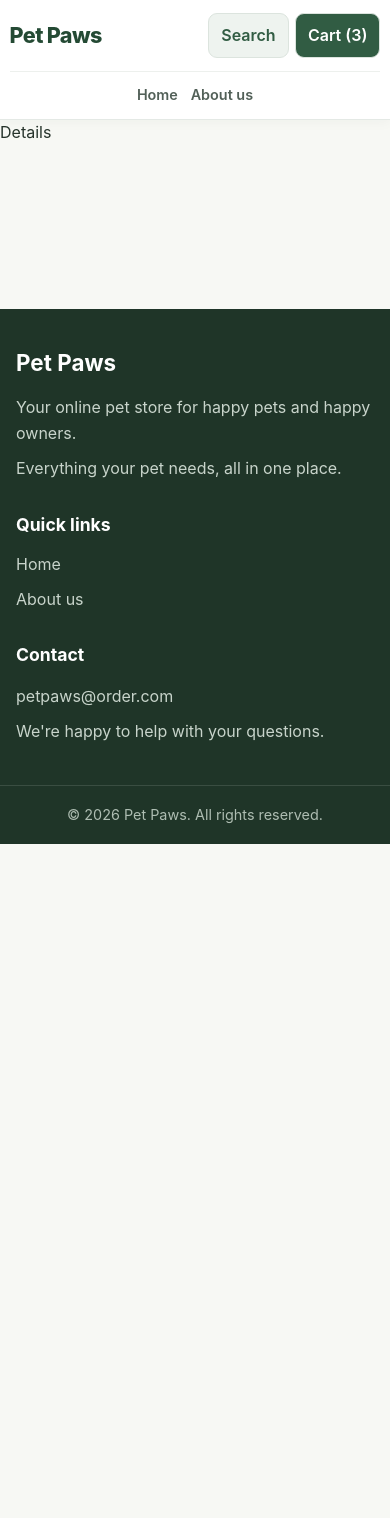
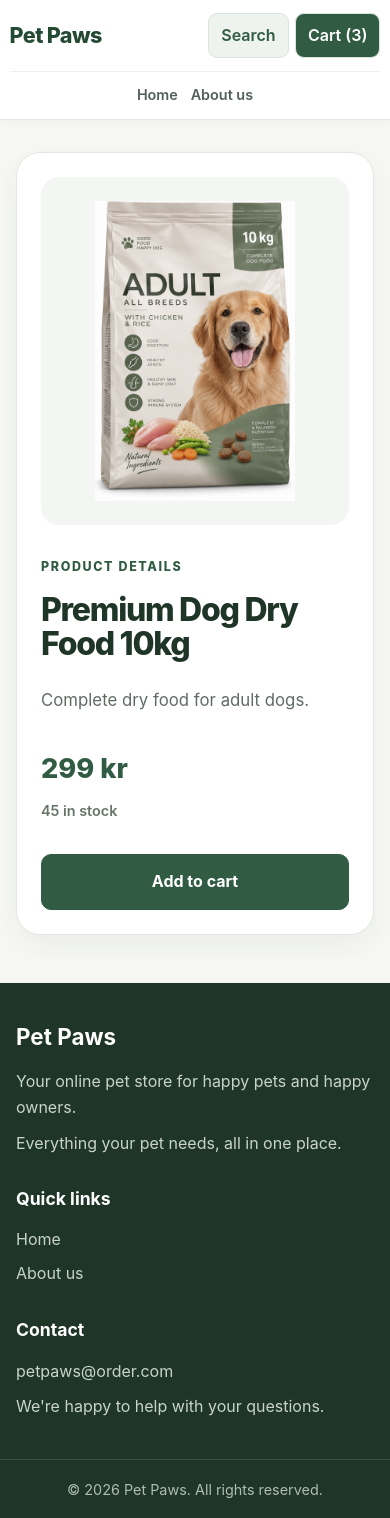
Before and after one commit to ekatera/Webshop_group_project, a React (Vite) app: page /products/detail/1 in a window 390 px wide. Before the commit the page ends 844 px from the top, so only its background shows below. Built offline with nearby package versions, Linux system fonts and the light colour scheme; data requests are answered from the project's data file.

Commit message:
Create product details page

```diff
--- a/src/App.css
+++ b/src/App.css
@@ -680,6 +680,148 @@ body {
   transform: translateY(-2px);
 }
 
+.details-page {
+  width: min(1180px, calc(100% - 2rem));
+  margin: 0 auto;
+  padding: 4rem 0 5rem;
+}
+
+.details-card {
+  display: grid;
+  grid-template-columns: minmax(0, 1fr) minmax(0, 1fr);
+  gap: 4rem;
+  align-items: center;
+  padding: 3rem;
+  background: #ffffff;
+  border: 1px solid #e2e8e3;
+  border-radius: 24px;
+  box-shadow: 0 10px 30px rgba(31, 53, 40, 0.06);
+}
+
+.details-image-wrapper {
+  display: flex;
+  align-items: center;
+  justify-content: center;
+  min-height: 480px;
+  padding: 2.5rem;
+  background: #f3f6f2;
+  border-radius: 18px;
+}
+
+.details-image {
+  width: 100%;
+  max-width: 430px;
+  height: 430px;
+  display: block;
+  object-fit: contain;
+}
+
+.details-info {
+  max-width: 500px;
+}
+
+.details-label {
+  margin: 0 0 1rem;
+  color: #315c43;
+  font-size: 0.78rem;
+  font-weight: 800;
+  letter-spacing: 0.13em;
+}
+
+.details-info h1 {
+  margin: 0 0 1.5rem;
+  color: #1f3528;
+  font-size: clamp(2.2rem, 4vw, 3.4rem);
+  font-weight: 800;
+  line-height: 1.08;
+  letter-spacing: -0.04em;
+}
+
+.details-description {
+  margin: 0 0 2rem;
+  color: #5f6c63;
+  font-size: 1.05rem;
+  line-height: 1.75;
+}
+
+.details-price {
+  margin: 0 0 0.5rem;
+  color: #315c43;
+  font-size: 1.7rem;
+  font-weight: 800;
+}
+
+.details-stock {
+  margin: 0 0 2rem;
+  color: #68756b;
+  font-size: 0.9rem;
+  font-weight: 600;
+}
+
+.details-add-button {
+  min-width: 180px;
+  padding: 0.9rem 1.5rem;
+  border: 1px solid #315c43;
+  border-radius: 10px;
+  background: #315c43;
+  color: #ffffff;
+  font: inherit;
+  font-weight: 700;
+  cursor: pointer;
+  transition:
+    background 0.2s ease,
+    transform 0.2s ease,
+    box-shadow 0.2s ease;
+}
+
+.details-add-button:hover {
+  background: #264b35;
+  transform: translateY(-2px);
+  box-shadow: 0 6px 16px rgba(49, 92, 67, 0.2);
+}
+
+@media (max-width: 800px) {
+  .details-page {
+    padding: 2rem 0 3rem;
+  }
+
+  .details-card {
+    grid-template-columns: 1fr;
+    gap: 2rem;
+    padding: 1.5rem;
+  }
+
+  .details-image-wrapper {
+    min-height: 320px;
+    padding: 1.5rem;
+  }
+
+  .details-image {
+    height: 300px;
+  }
+
+  .details-info h1 {
+    font-size: 2rem;
+  }
+
+  .details-add-button {
+    width: 100%;
+  }
+}
+
+.product-card__link {
+  color: inherit;
+  text-decoration: none;
+}
+
+.product-card__link h2 {
+  transition: color 0.2s ease;
+}
+
+.product-card__link:hover h2 {
+  color: #315c43;
+}
+
 @media (max-width: 900px) {
   .products-grid {
     grid-template-columns: repeat(3, minmax(0, 1fr));
--- a/src/components/Details.tsx
+++ b/src/components/Details.tsx
@@ -1,9 +1,87 @@
+import { useUserStore } from './Store';
+import { useQuery } from '@tanstack/react-query';
+import { useParams } from 'react-router-dom';
+
+type Product = {
+  id: number;
+  title: string;
+  description: string;
+  price: number;
+  animal: string | string[];
+  categories: string[];
+  onSale: boolean;
+  picture: string;
+  saldo: number;
+};
+
 const Details = () => {
-    return (
-        <div>
-        Details
-        </div>
-    );
+  const { id } = useParams();
+
+  const addToCart = useUserStore((state: any) => state.updateOrder);
+
+  const {
+    data: product,
+    isLoading,
+    isError,
+  } = useQuery<Product>({
+    queryKey: ['product', id],
+    queryFn: async () => {
+      const response = await fetch(`http://localhost:3000/products/${id}`);
+
+      if (!response.ok) {
+        throw new Error('Product could not be loaded');
+      }
+
+      return response.json();
+    },
+  });
+
+  if (isLoading) {
+    return <p>Loading product...</p>;
+  }
+
+  if (isError || !product) {
+    return <p>Something went wrong when loading the product.</p>;
+  }
+
+return (
+  <main className="details-page">
+    <div className="details-card">
+      <div className="details-image-wrapper">
+        <img
+          src={product.picture}
+          alt={product.title}
+          className="details-image"
+        />
+      </div>
+
+      <div className="details-info">
+        <p className="details-label">PRODUCT DETAILS</p>
+
+        <h1>{product.title}</h1>
+
+        <p className="details-description">
+          {product.description}
+        </p>
+
+        <p className="details-price">
+          {product.price} kr
+        </p>
+
+        <p className="details-stock">
+          {product.saldo > 0 ? `${product.saldo} in stock` : 'Out of stock'}
+        </p>
+
+        <button
+          className="details-add-button"
+          onClick={() => addToCart(product.id, 1)}
+        >
+          Add to cart
+        </button>
+      </div>
+    </div>
+  </main>
+);
 };
 
 export default Details;
--- a/src/components/Products.tsx
+++ b/src/components/Products.tsx
@@ -3,6 +3,7 @@ import ProductFilter from './ProductFilter';
 import { ShoppingCart } from 'lucide-react';
 import { useUserStore } from './Store';
 import { useState } from 'react';
+import { Link } from 'react-router-dom';
 
 
 type Product = {
@@ -54,23 +55,37 @@ const Products = () => {
   <main className="products-page">
     <h1>Products</h1>
 
-            <ProductFilter filters = {filters} categories = {categories} setFilter = {setFilter} setCategory= {setCategory}/>
+    <ProductFilter
+      filters={filters}
+      categories={categories}
+      setFilter={setFilter}
+      setCategory={setCategory}
+    />
+
     <div className="products-grid">
       {filteredProducts?.map((product: any) => (
         <article className="product-card" key={product.id}>
+          <Link
+            to={`/products/detail/${product.id}`}
+            className="product-card__link"
+          >
             <img
               src={product.picture}
               alt={product.title}
               className="product-card__image"
             />
             <h2>{product.title}</h2>
-                        <p className="product-card__price">{product.price} kr
-                            <ShoppingCart className="shopping-cart"
-                            onClick={() =>
-                            {
+          </Link>
+
+          <p className="product-card__price">
+            {product.price} kr
+            <ShoppingCart
+              className="shopping-cart"
+              onClick={() => {
                 console.log('Add to cart', product.id);
                 addToCart(product.id, 1);
-                            }} />
+              }}
+            />
           </p>
         </article>
       ))}
```
Lines whose indentation alone changed are shown as unchanged.
